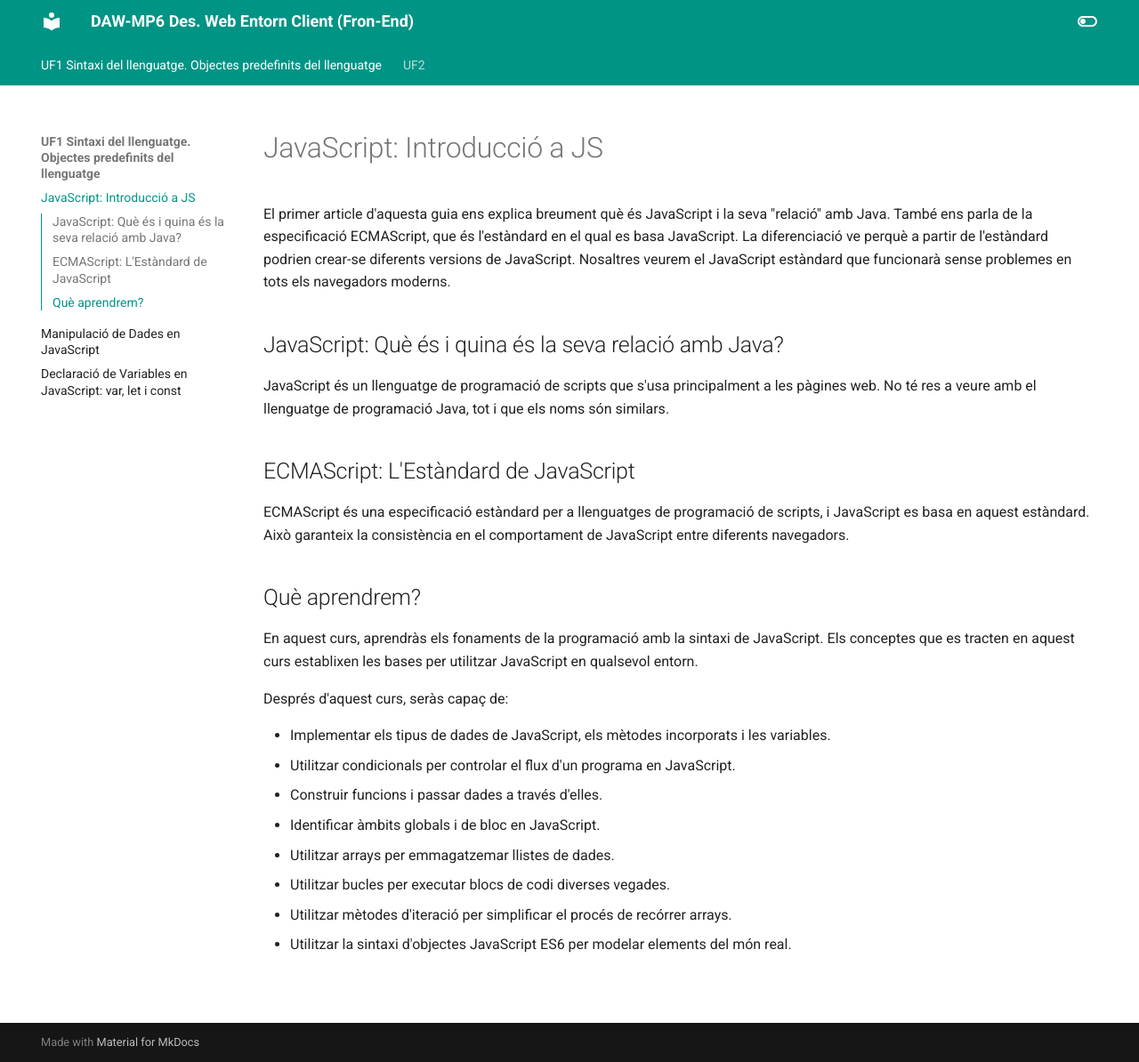
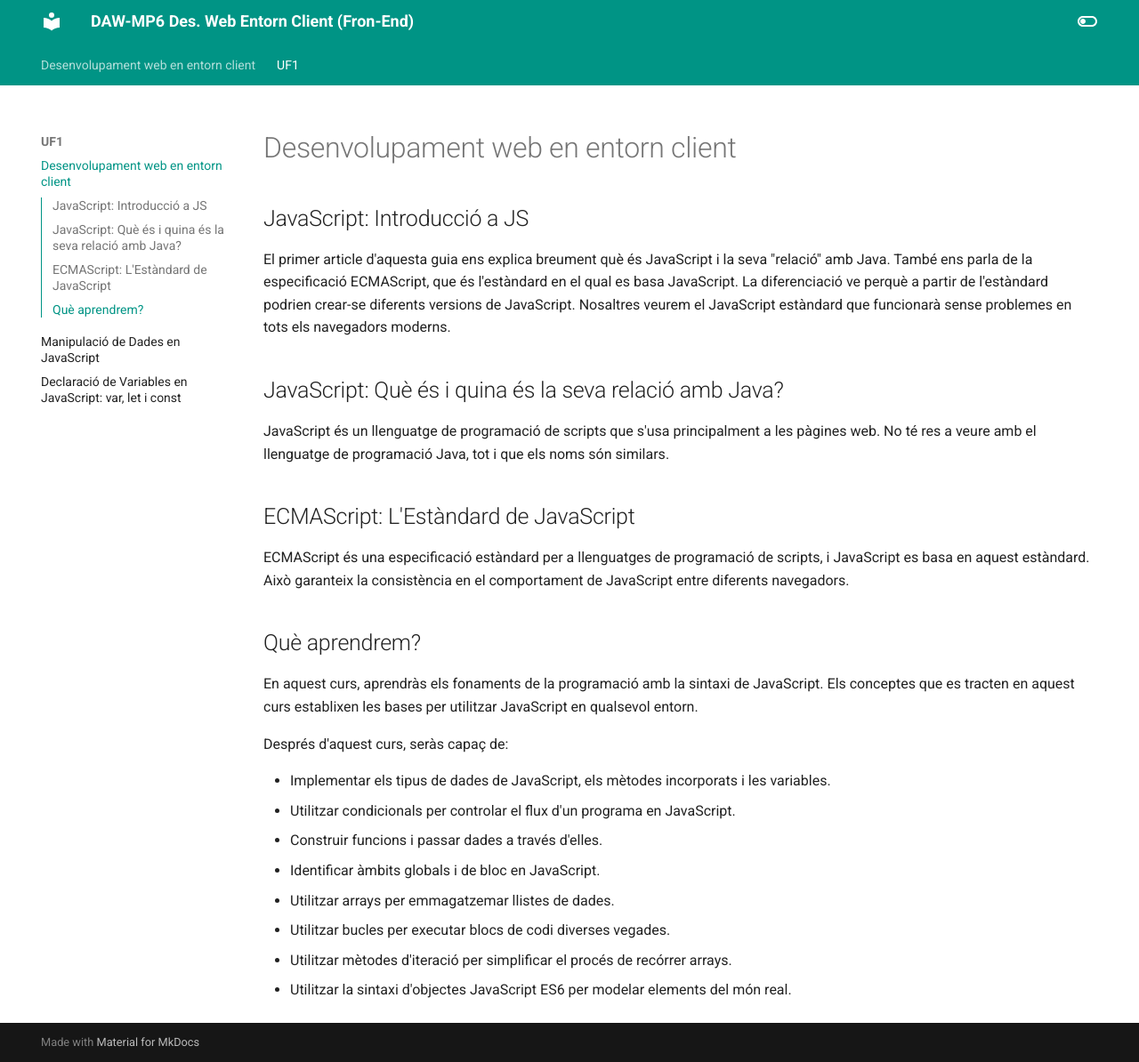
Before and after one commit to prosfp/DAW_MP06, an MkDocs documentation site: the page built from docs/UF1/page1.md, in a window 1280 px wide and 1194 px high. Shown: the whole window at 89% size. Built offline with MkDocs 1.6.1 and Material for MkDocs 9.7.7, drawn with Linux system fonts in a browser that asks for light colours.

Commit message:
canvis_inicials

```diff
--- a/docs/UF1 - Sintaxi del llenguatge. Objectes predefinits del llenguatge/page1.md
+++ b/docs/UF1/page1.md
@@ -1,4 +1,6 @@
-# JavaScript: Introducció a JS
+# Desenvolupament web en entorn client
+
+## JavaScript: Introducció a JS
 
 El primer article d'aquesta guia ens explica breument què és JavaScript i la seva "relació" amb Java. També ens parla de la especificació ECMAScript, que és l'estàndard en el qual es basa JavaScript. La diferenciació ve perquè a partir de l'estàndard podrien crear-se diferents versions de JavaScript. Nosaltres veurem el JavaScript estàndard que funcionarà sense problemes en tots els navegadors moderns.
 
```
Also changed, not shown: docs/index.md (added, +15 -0 lines), assets/exemples_mkdocs.md (renamed from docs/UF2/X_exemples.md), docs/UF1/page2.md (renamed from docs/UF1 - Sintaxi del llenguatge. Objectes predefinits del llenguatge/page2.md), docs/UF1/page3.md (renamed from docs/UF1 - Sintaxi del llenguatge. Objectes predefinits del llenguatge/page3.md).
